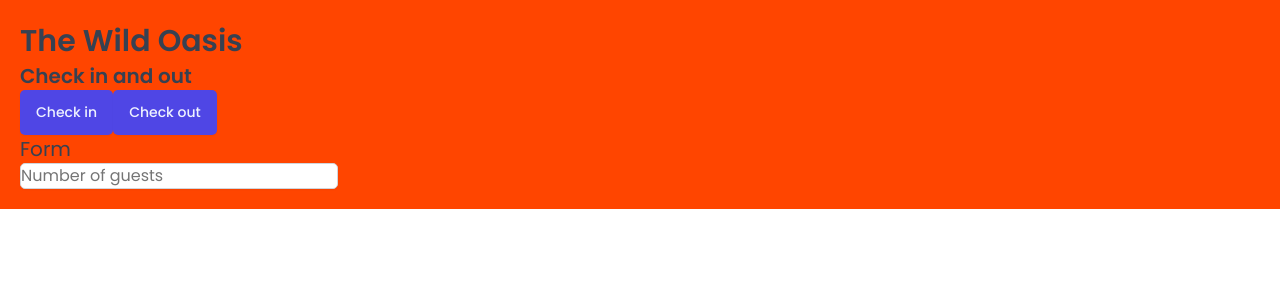
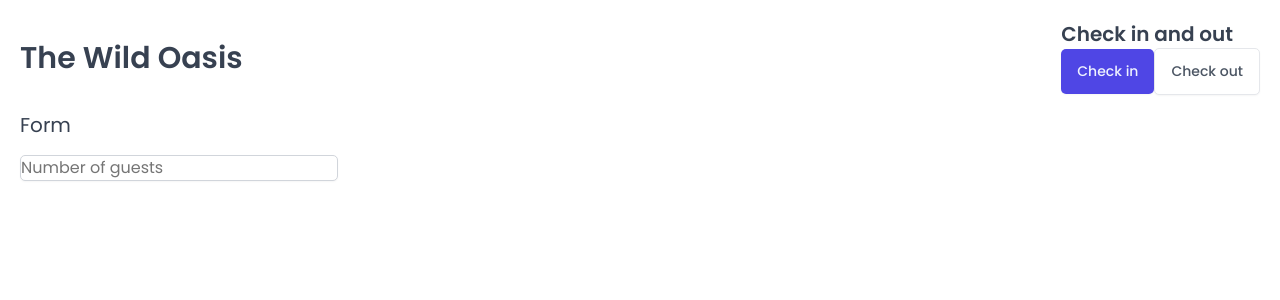
Before and after one commit to karmartir/the-wild-oasis, a React (Vite) app: page / in a window 1280 px wide. Shown: the top 300 px of the page. Built offline with nearby package versions, Linux system fonts and the light colour scheme; a web font is replaced by a local one.

Commit message:
332. Building More Reusable Styled Components

```diff
--- a/src/App.jsx
+++ b/src/App.jsx
@@ -3,9 +3,10 @@
 import Button from "./ui/Button";
 import Input from "./ui/Input";
 import Heading from "./ui/Heading";
+import Row from "./ui/Row";
 
 const StyledApp = styled.main`
-  background-color: orangered;
+  /* background-color: orangered; */
   padding: 20px;
 `;
 function App() {
@@ -13,12 +14,28 @@
     <>
       <GlobalStyles />
       <StyledApp>
-        <Heading as="h1">The Wild Oasis</Heading>
-        <Heading as="h2">Check in and out</Heading>
-        <Button onClick={() => alert("check in")}>Check in</Button>
-        <Button onClick={() => alert("check out")}>Check out</Button>
-        <Heading as="h3">Form</Heading>
-        <Input type="number" placeholder="Number of guests" />
+        <Row>
+          <Row type="horizontal">
+            <Heading as="h1">The Wild Oasis</Heading>
+            <div>
+              <Heading as="h2">Check in and out</Heading>
+              <Button onClick={() => alert("check in")}>Check in</Button>
+              <Button
+                variation="secondary"
+                size="medium"
+                onClick={() => alert("check out")}
+              >
+                Check out
+              </Button>
+            </div>
+          </Row>
+          <Row>
+            <Heading as="h3">Form</Heading>
+            <form>
+              <Input type="number" placeholder="Number of guests" />
+            </form>
+          </Row>
+        </Row>
       </StyledApp>
     </>
   );
--- a/src/ui/Button.jsx
+++ b/src/ui/Button.jsx
@@ -49,18 +49,17 @@
 };
 
 const Button = styled.button`
-  font-size: 1.4rem;
-  padding: 1.2rem 1.6rem;
-  font-weight: 500;
   border: none;
   border-radius: var(--border-radius-sm);
-  background-color: var(--color-brand-600);
-  color: var(--color-brand-50);
   box-shadow: var(--shadow-sm);
-  cursor: pointer;
-  &:hover {
-    background-color: var(--color-brand-700);
-  }
+
+  ${(props) => sizes[props.size]}
+  ${(props) => variations[props.variation]}
 `;
 
+Button.defaultProps = {
+  variation: "primary",
+  size: "medium",
+};
+
 export default Button;
--- /dev/null
+++ b/src/ui/Row.jsx
@@ -0,0 +1,20 @@
+import styled, { css } from "styled-components";
+const Row = styled.div`
+  display: flex;
+  ${(props) =>
+    props.type === "horizontal" &&
+    css`
+      justify-content: space-between;
+      align-items: center;
+    `}
+  ${(props) =>
+    props.type === "vertical" &&
+    css`
+      flex-direction: column;
+      gap: 1.6rem;
+    `}
+`;
+Row.defaultProps = {
+  type: "vertical",
+};
+export default Row;
```
